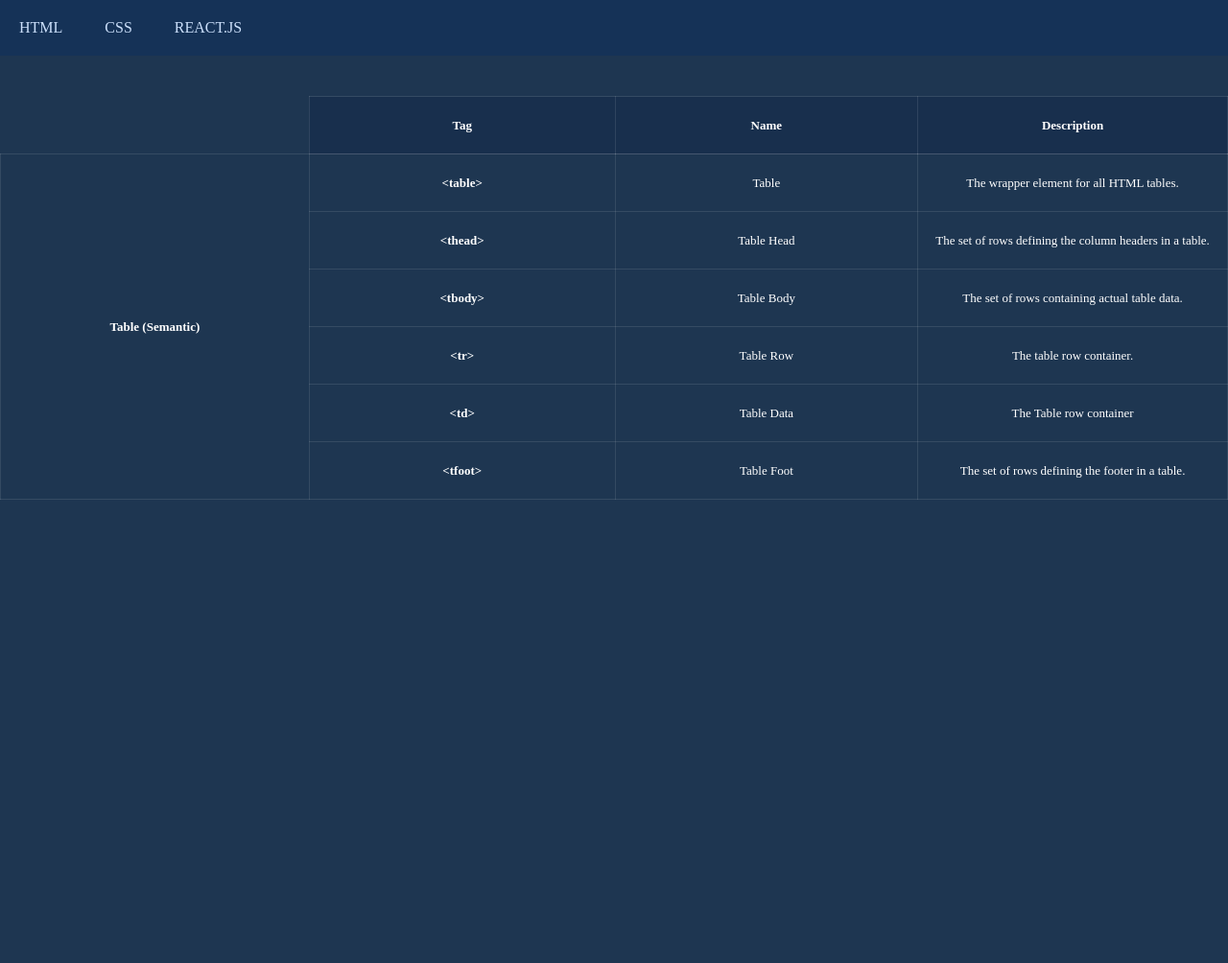
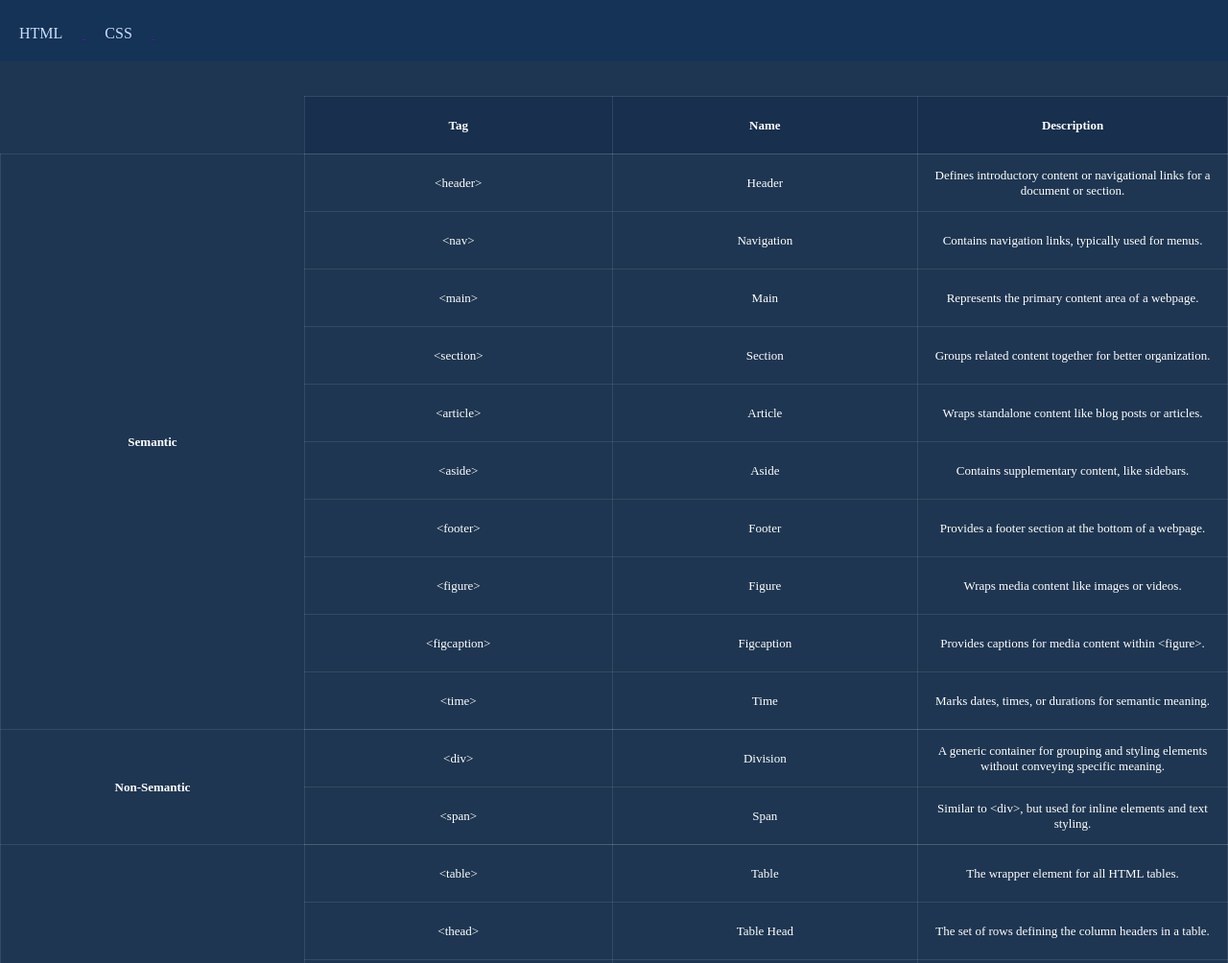
Before and after one commit to Kohaku23/cheatsheet, a plain HTML site: page index.html in a window 1280 px wide. Shown: the top 1004 px of the page at 96% size. Before the commit the page ends 800 px from the top, so only its background shows below. Drawn offline with Linux system fonts and the light colour scheme.

Commit message:
Update index.html
added two tables
- semantic
- non - semantic

```diff
--- a/index.html
+++ b/index.html
@@ -12,12 +12,20 @@
     <header>
         <nav>
             <ul>
+                <a href="">
                     <li>HTML</li>
+                </a>
+                <a href="">
                     <li>CSS</li>
-                <li>REACT.JS</li>
+                </a>
+                <a href="">
+                    <li></li>
+                </a>
             </ul>
         </nav>
     </header>
+    <main>
+
         <div class="table-container">
             <table>
                 <thead>
@@ -30,45 +38,126 @@
                 </thead>
 
                 <tbody id="red">
+
+                    <!-- Semantic -->
                     <tr>
-                    <th class="semantic" rowspan="7">Table (Semantic)</th>
+                        <th rowspan="11">Semantic</th>
                     </tr>
                     <tr>
-                    <th><span>&lt;table&gt;</span></th>
+                        <td><span>&lt;header&gt;</span></td>
+                        <td>Header</td>
+                        <td>Defines introductory content or navigational links for a document or section.</td>
+                    </tr>
+                    <tr>
+                        <td><span>&lt;nav&gt;</span></td>
+                        <td> Navigation</td>
+                        <td>Contains navigation links, typically used for menus.</td>
+                    </tr>
+                    <tr>
+                        <td><span>&lt;main&gt;</span></td>
+                        <td>Main</td>
+                        <td>Represents the primary content area of a webpage.</td>
+                    </tr>
+                    <tr>
+                        <td><span>&lt;section&gt;</span></td>
+                        <td>Section</td>
+                        <td>Groups related content together for better organization.</td>
+                    </tr>
+                    <tr>
+                        <td><span>&lt;article&gt;</span></td>
+                        <td>Article</td>
+                        <td>Wraps standalone content like blog posts or articles.</td>
+                    </tr>
+                    <tr>
+                        <td><span>&lt;aside&gt;</span></td>
+                        <td>Aside</td>
+                        <td>Contains supplementary content, like sidebars.</td>
+                    </tr>
+
+                    <tr>
+                        <td><span>&lt;footer&gt;</span></td>
+                        <td>Footer</td>
+                        <td> Provides a footer section at the bottom of a webpage.</td>
+                    </tr>
+
+                    <tr>
+                        <td><span>&lt;figure&gt;</span></td>
+                        <td>Figure</td>
+                        <td>Wraps media content like images or videos.</td>
+                    </tr>
+
+                    <tr>
+                        <td><span>&lt;figcaption&gt;</span></td>
+                        <td>Figcaption</td>
+                        <td>Provides captions for media content within &lt;figure&gt;.</td>
+                    </tr>
+
+                    <tr>
+                        <td><span>&lt;time&gt;</span></td>
+                        <td>Time</td>
+                        <td>Marks dates, times, or durations for semantic meaning.</td>
+                    </tr>
+
+                    <!-- Non - Semantic-->
+
+                    <tr>
+                        <th rowspan="3">Non-Semantic</th>
+                    </tr>
+                    <tr>
+                        <td><span>&lt;div&gt;</span></td>
+                        <td>Division</td>
+                        <td>A generic container for grouping and styling elements without conveying specific meaning.
+                        </td>
+                    </tr>
+                    <tr>
+                        <td><span>&lt;span&gt;</span></td>
+                        <td>Span</td>
+                        <td>Similar to &lt;div&gt;, but used for inline elements and text styling.</td>
+                    </tr>
+
+                    <!--- Table-->
+
+                    <tr>
+                        <th rowspan="7">Table</th>
+                    </tr>
+                    <tr>
+                        <td><span>&lt;table&gt;</span></td>
                         <td>Table</td>
                         <td>The wrapper element for all HTML tables.</td>
                     </tr>
                     <tr>
-                    <th><span>&lt;thead&gt;</span></th>
+                        <td><span>&lt;thead&gt;</span></td>
                         <td>Table Head</td>
                         <td>The set of rows defining the column headers in a table.</td>
                     </tr>
                     <tr>
-                    <th><span>&lt;tbody&gt;</span></th>
+                        <td><span>&lt;tbody&gt;</span></td>
                         <td>Table Body</td>
                         <td>The set of rows containing actual table data.</td>
                     </tr>
                     <tr>
-                    <th><span>&lt;tr&gt;</span></th>
+                        <td><span>&lt;tr&gt;</span></td>
                         <td>Table Row</td>
                         <td>The table row container.</td>
                     </tr>
                     <tr>
-                    <th><span>&lt;td&gt;</span></th>
+                        <td><span>&lt;td&gt;</span></td>
                         <td>Table Data</td>
                         <td>The Table row container</td>
                     </tr>
                     <tr>
-                    <th><span>&lt;tfoot&gt;</span></th>
+                        <td><span>&lt;tfoot&gt;</span></td>
                         <td>Table Foot</td>
                         <td>The set of rows defining the footer in a table.</td>
                     </tr>
+
                 </tbody>
                 <tfoot>
 
                 </tfoot>
             </table>
         </div>
+    </main>
 </body>
 
 </html>
```
Lines whose indentation alone changed are shown as unchanged.
